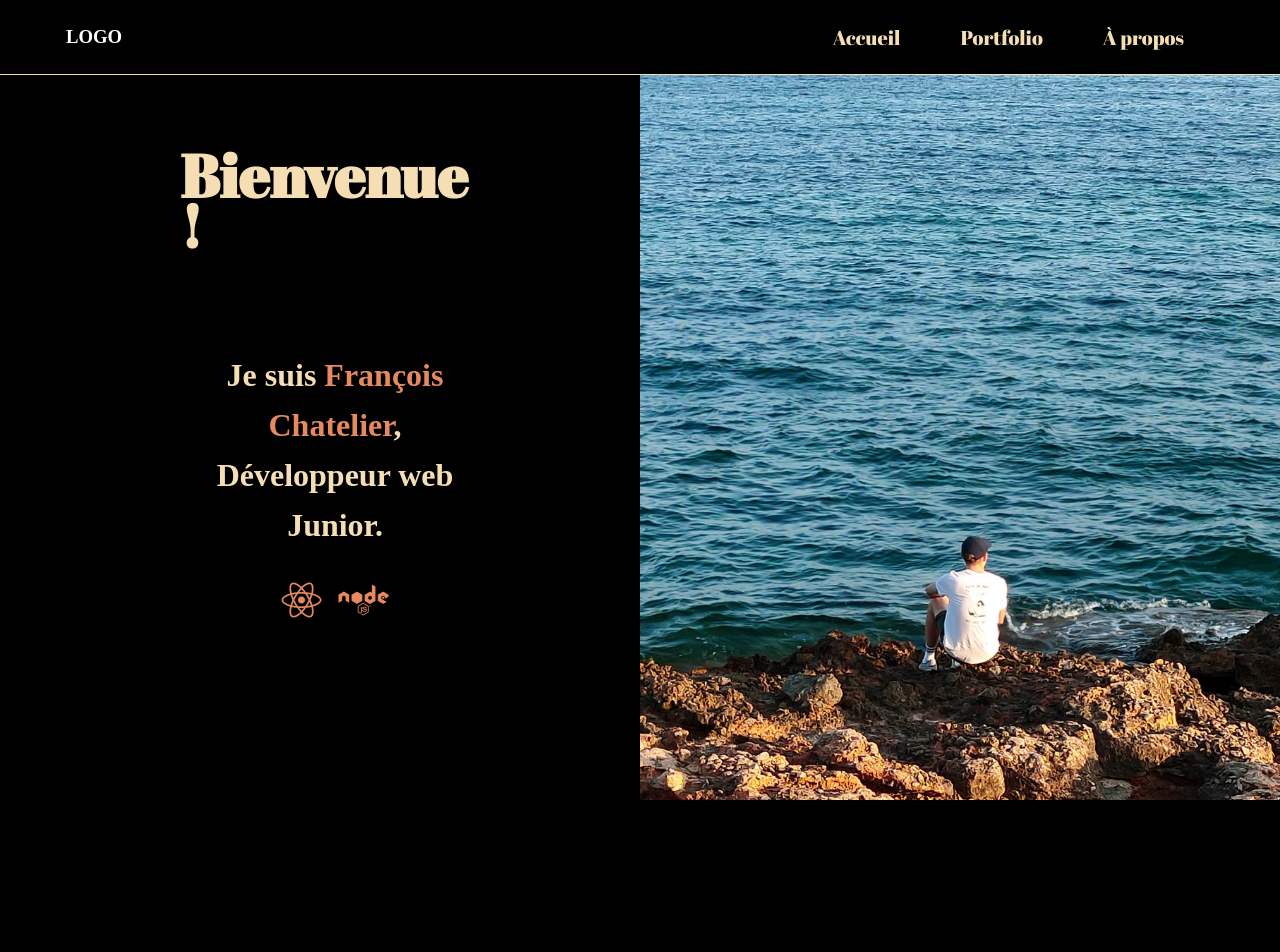
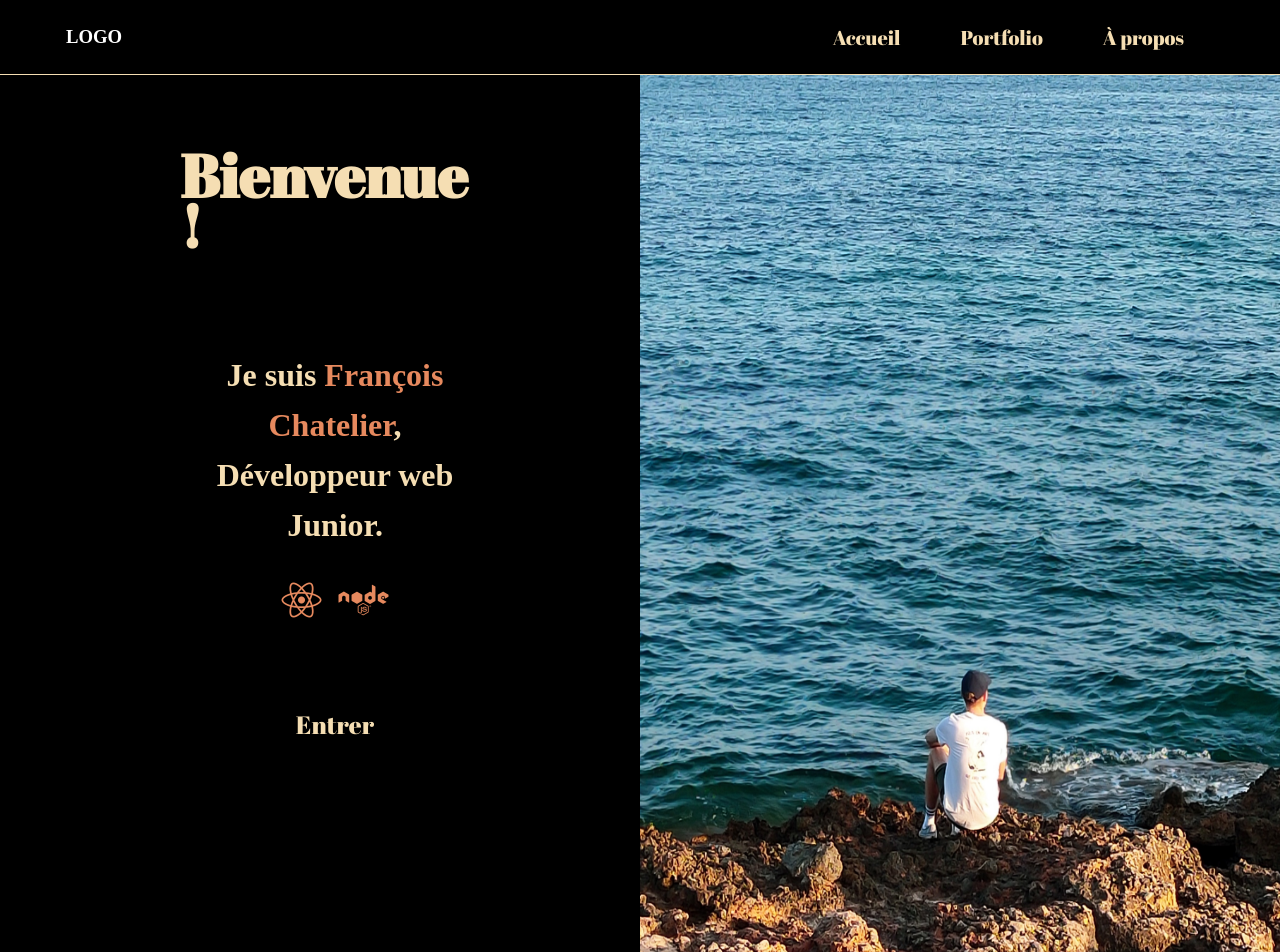
Before and after one commit to Francois-Chatelier/portfolio_francois, a React (Create React App) app: page / in a window 1280 px wide. Shown: the top 952 px of the page. Before the commit the page ends 800 px from the top, so only its background shows below. Built offline with nearby package versions, Linux system fonts and the light colour scheme.

Commit message:
modif scrollbar couleur + créa fichier css du html

```diff
--- /dev/null
+++ b/public/html.css
@@ -0,0 +1,19 @@
+html {
+  --scrollbarBG: none;
+  --thumbBG: #f5dfb3;
+}
+body::-webkit-scrollbar {
+  width: 3px;
+}
+body {
+  scrollbar-width: thin;
+  scrollbar-color: var(--thumbBG) var(--scrollbarBG);
+}
+body::-webkit-scrollbar-track {
+  background: var(--scrollbarBG);
+}
+body::-webkit-scrollbar-thumb {
+  background-color: var(--thumbBG);
+  border-radius: 6px;
+  border: 3px solid var(--scrollbarBG);
+}
--- a/public/index.html
+++ b/public/index.html
@@ -32,6 +32,7 @@
       user's mobile device or desktop. See https://developers.google.com/web/fundamentals/web-app-manifest/
     -->
     <link rel="manifest" href="%PUBLIC_URL%/manifest.json" />
+    <link rel="stylesheet" href="html.css" />
     <!--
       Notice the use of %PUBLIC_URL% in the tags above.
       It will be replaced with the URL of the `public` folder during the build.
--- a/src/components/accueil/AccueilPage.jsx
+++ b/src/components/accueil/AccueilPage.jsx
@@ -1,5 +1,6 @@
 import React from 'react';
 import './accueilPage.css';
+import { Link } from 'react-router-dom';
 import NavBar from '../navbar/NavBar';
 import mer from '../images/mer.jpg';
 
@@ -18,6 +19,9 @@ const PageAccueil = () => {
             <i className="fab fa-react" />
             <i className="fab fa-node" />
           </div>
+          <Link to="portfolio" className="btn">
+            Entrer
+          </Link>
         </div>
         <img className="mer" src={mer} alt="Moi même à la mer" />
       </div>
--- a/src/components/accueil/accueilPage.css
+++ b/src/components/accueil/accueilPage.css
@@ -61,6 +61,18 @@ p {
   transition: 0.5s all ease-in-out;
 }
 
+/****** Bouton entrer ******/
+
+.btn {
+  font-family: 'Abril Fatface', cursive;
+  text-decoration: none;
+  color: wheat;
+  font-size: 25px;
+  padding: 100px 20px;
+  margin: 0 10px;
+  cursor: pointer;
+}
+
 @media screen and (max-width: 1100px) {
   .mer {
     display: none;
```
